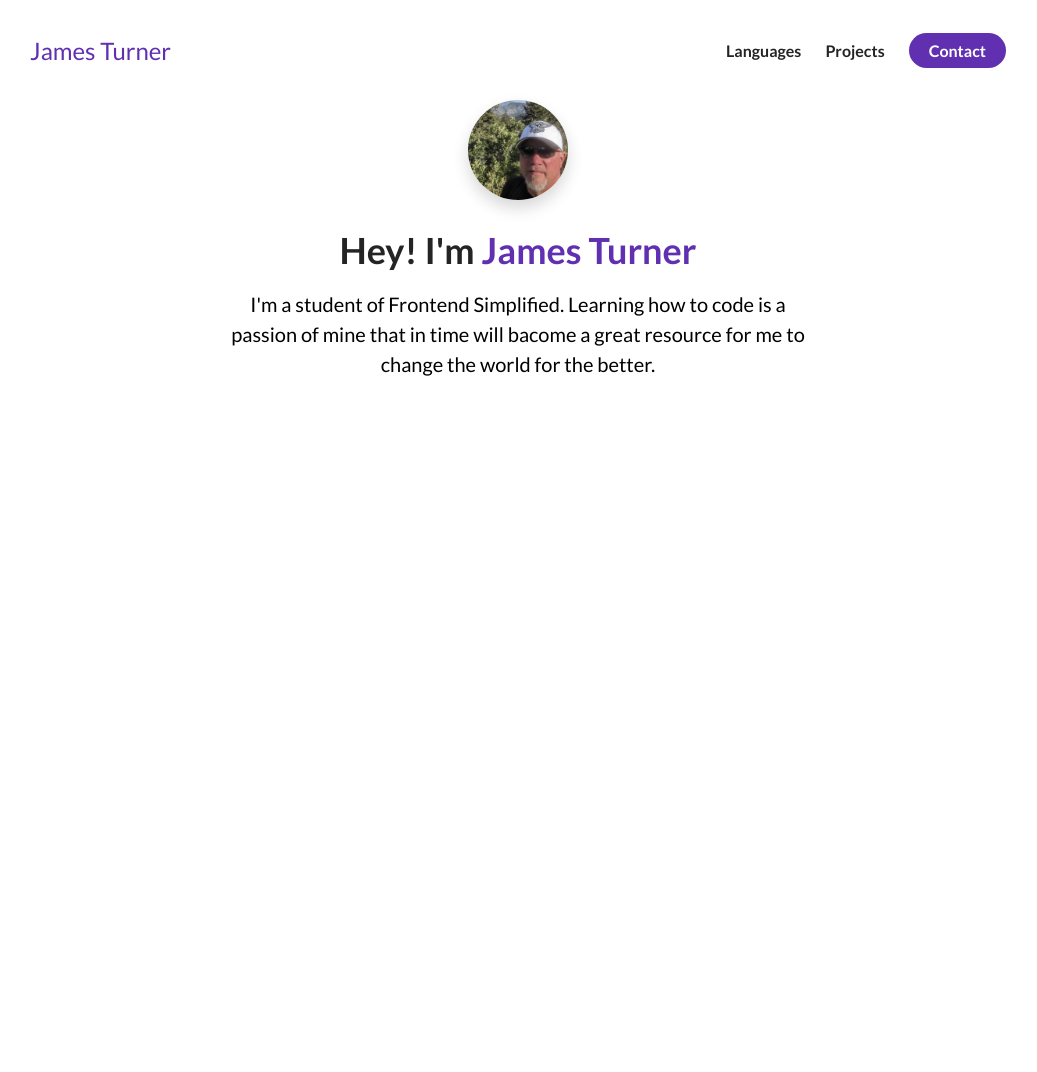
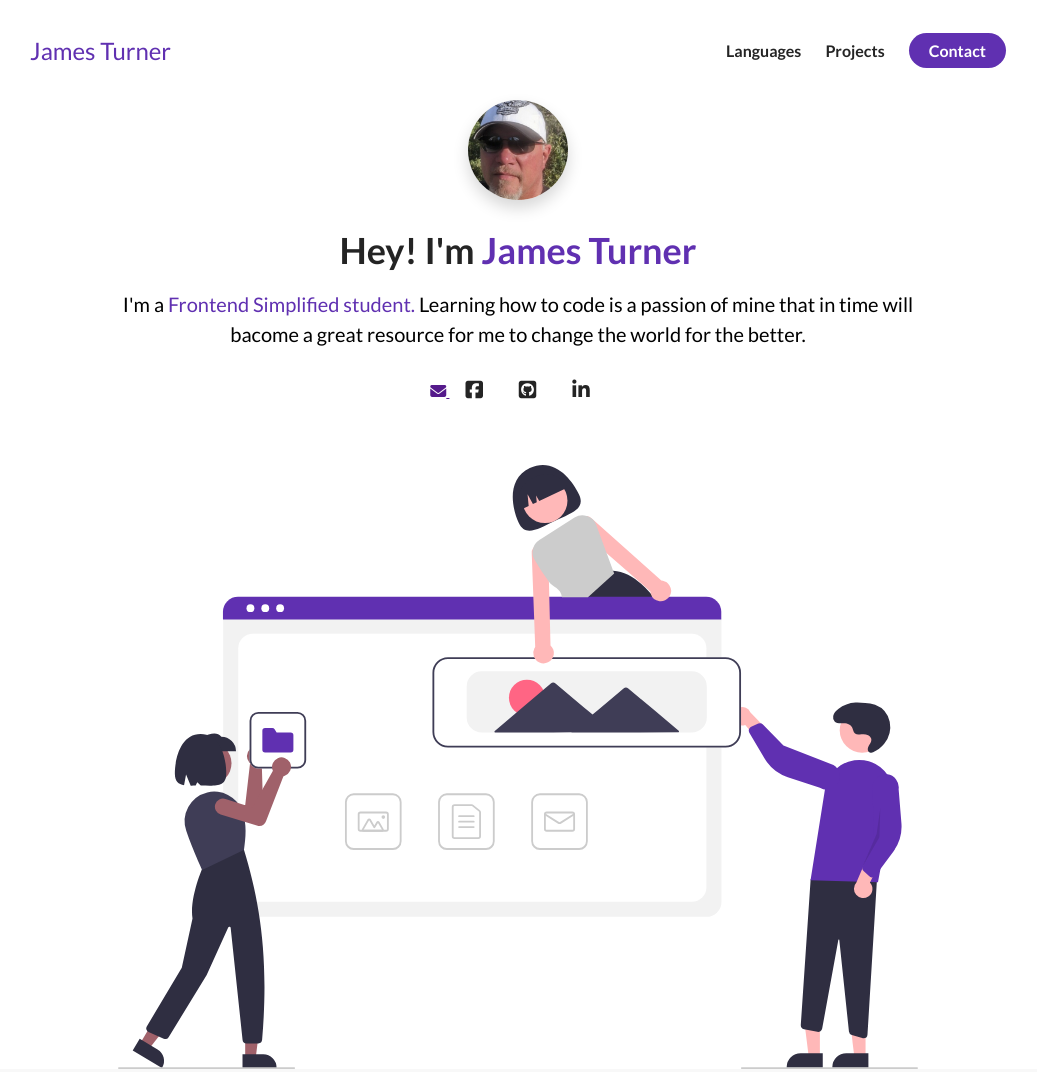
Before and after one commit to Jamestur1/E.-Portfolio, a plain HTML site: page index.html in a window 1280 px wide. Shown: the top 1072 px of the page, without its empty margins (122-1159 px from the left). Before the commit the page ends 800 px from the top, so only its background shows below. Drawn offline with Linux system fonts and the light colour scheme.

Commit message:
e-portfolio addon

```diff
--- a/index.html
+++ b/index.html
@@ -5,6 +5,10 @@
     <meta name="viewport" content="width=device-width, initial-scale=1.0" />
     <title>Document</title>
     <link rel="stylesheet" href="./styles.css" />
+    <script
+      src="https://kit.fontawesome.com/b4b84a6091.js"
+      crossorigin="anonymous"
+    ></script>
   </head>
   <body>
     <section id="about-me">
@@ -36,19 +40,57 @@
         <div class="about-me__info row">
           <div class="about-me__info--container">
             <figure class="about-me__picture--mask">
-              <img src="./assets/pic of me.jpg" class="about-me__picture" alt="picture of james" />
+              <img
+                src="./assets/head shot.JPG"
+                class="about-me__picture"
+                alt="picture of james"
+              />
             </figure>
             <h1 class="about-me__info--title">
               Hey! I'm <span class="text-purple">James Turner</span>
             </h1>
             <p class="about-me__info--para">
-              I'm a student of Frontend Simplified. Learning how to code is a
-              passion of mine that in time will bacome a great resource for me
-              to change the world for the better.
+              I'm a
+              <span class="text-purple">Frontend Simplified student.</span>
+              Learning how to code is a passion of mine that in time will bacome
+              a great resource for me to change the world for the better.
             </p>
+            <div class="about-me__links">
+              <a href="" class="about-me link">
+                <i class="fa-solid fa-envelope"></i>
+              </a>
+              <a href="" class="about-me__link">
+                <i class="fa-brands fa-square-facebook"></i>
+              </a>
+              <a href="" class="about-me__link">
+                <i class="fa-brands fa-square-github"></i>
+              </a>
+              <a href="" class="about-me__link">
+                <i class="fa-brands fa-linkedin-in"></i>
+              </a>
+            </div>
+          </div>
+          <figure class="about-me__img__container">
+            <img src="./assets/undraw_websites.svg" class="about-me__img" alt="">
+          </figure>
+        </div>
+      </div>
+    </section>
+    <section id="Languages">
+      <div class="container">
+        <div class="row">
+          <h1 class="section__title">This is my technology stack</h1>
+          <div class="language__list"></div>
+          <div class="language">
+            <figure class="language__image--wrapper">
+              <img src="https://upload.wikimedia.org/wikipedia/commons/thumb/3/38/HTML5_Badge.svg/240px-HTML5_Badge.svg.png"
+              alt="html logo" class="language__image">
+            </figure>
           </div>
         </div>
       </div>
     </section>
+
+
   </body>
 </html>
--- a/styles.css
+++ b/styles.css
@@ -1,4 +1,4 @@
-@import url('https://fonts.googleapis.com/css2?family=Lato:ital,wght@0,100;0,300;0,400;0,700;0,900;1,100;1,300;1,400;1,700;1,900&display=swap');
+@import url("https://fonts.googleapis.com/css2?family=Lato:ital,wght@0,100;0,300;0,400;0,700;0,900;1,100;1,300;1,400;1,700;1,900&display=swap");
 * {
   font-family: "Lato", sans-serif;
   padding: 0;
@@ -6,13 +6,19 @@
   box-sizing: border-box;
 }
 
-h1,h2,h3,h4,h5,h6, span {
+h1,
+h2,
+h3,
+h4,
+h5,
+h6,
+span {
   color: #242424;
   text-align: center;
   line-height: 1.25;
 }
 h1 {
-    font-size: 36px ;
+  font-size: 36px;
 }
 
 p {
@@ -29,6 +35,11 @@ display: flex;
 .flex-1 {
   flex: 1;
 }
+
+.container {
+  padding: 50px 0;
+}
+
 .row {
   width: 100%;
   max-width: 800px;
@@ -37,6 +48,13 @@ flex: 1;
 
 .text-purple {
   color: #6030b1;
+}
+section:nth-child(even) {
+  background-color: #f8f8f8;
+}
+
+.section__title {
+  margin-bottom: 20px;
 }
 
 /*NAVIGATION BAR*/
@@ -78,7 +96,6 @@ flex: 1;
   font: bold;
 }
 
-
 /* ABOUT ME */
 
 #about-me {
@@ -86,11 +103,15 @@ flex: 1;
   display: flex;
   flex-direction: column;
 }
+.about-me__info {
+  display: flex;
+  flex-direction: column;
+}
 .about-me__info--container {
   display: flex;
   flex-direction: column;
   align-items: center;
-    max-width: 600px;
+  max-width: 600%;
   margin: 0 auto;
   text-align: center;
 }
@@ -99,13 +120,13 @@ flex: 1;
   height: 100px;
   border-radius: 50%;
   overflow: hidden;
-    box-shadow: 0 8px 16px rgba(0, 0, 0,0.16 );
+  box-shadow: 0 8px 16px rgba(0, 0, 0, 0.16);
   margin-bottom: 28px;
 }
 .about-me__picture {
   width: 100%;
   transform: scale(1.5);
-    padding-bottom: 172px;
+  padding-top: 0px;
 }
 .about-me__info--title {
   margin-bottom: 16px;
@@ -114,3 +135,32 @@ flex: 1;
   font-size: 20px;
   margin-bottom: 28px;
 }
+
+.about-me__link {
+  font-size: 20px;
+  color: #242424;
+  text-decoration: none;
+  padding: 0 16px;
+}
+.about-me__img__container {
+  flex: 1;
+  display: flex;
+  align-items: center;
+  padding-top: 64px;
+}
+.about-me__img {
+  width: 100%;
+}
+/*TECH STACK*/
+
+.language__img {
+  width: 100%;
+  max-width: 100px;
+}
+
+.language__img--wrapper {
+    display: flex;
+    justify-content: center;
+    align-items: center;
+    width: 25%;
+}
```
Also changed, not shown: assets/Pic of me.jpg (deleted), assets/head shot.JPG (added). Lines whose indentation alone changed are shown as unchanged.
